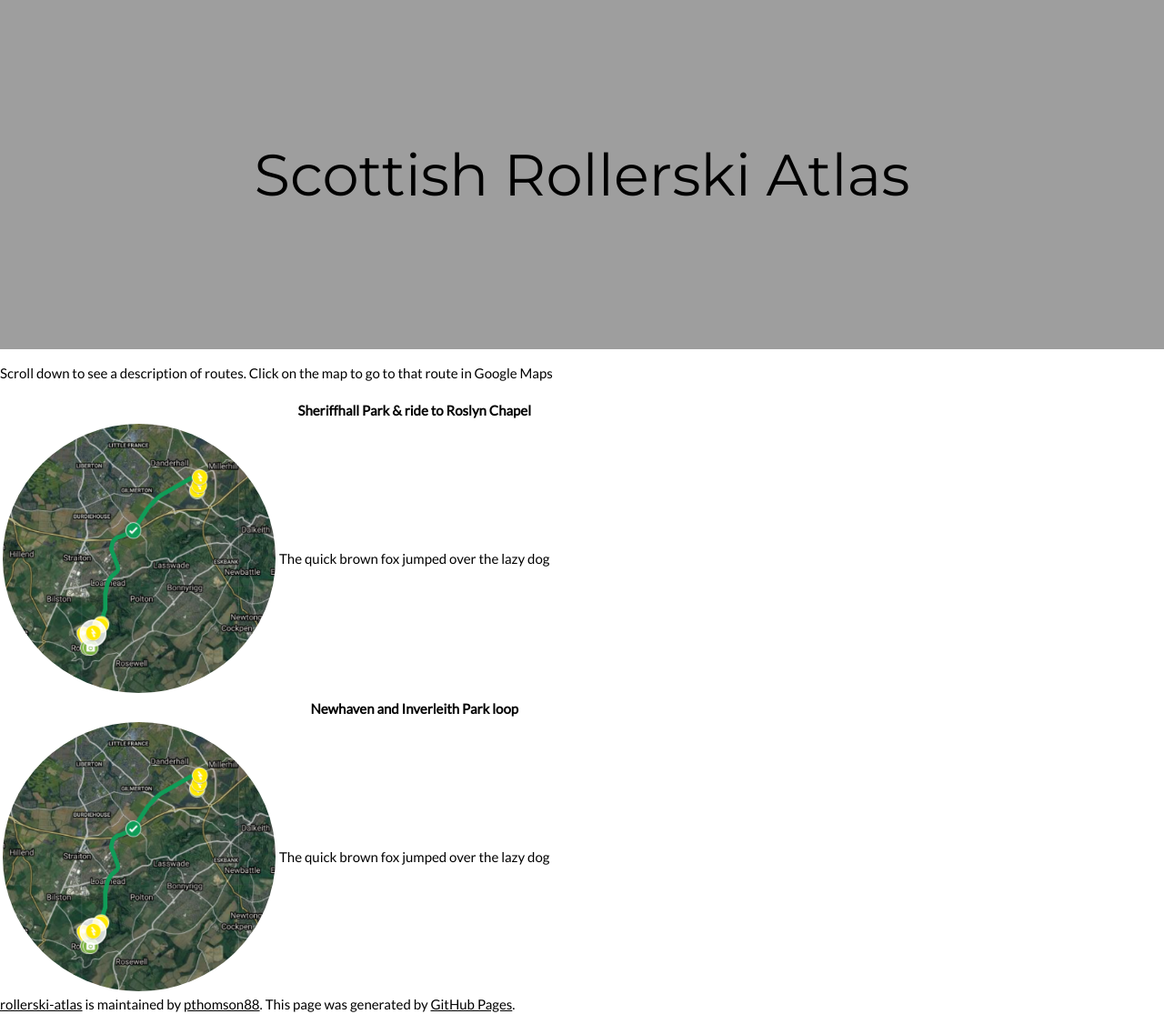
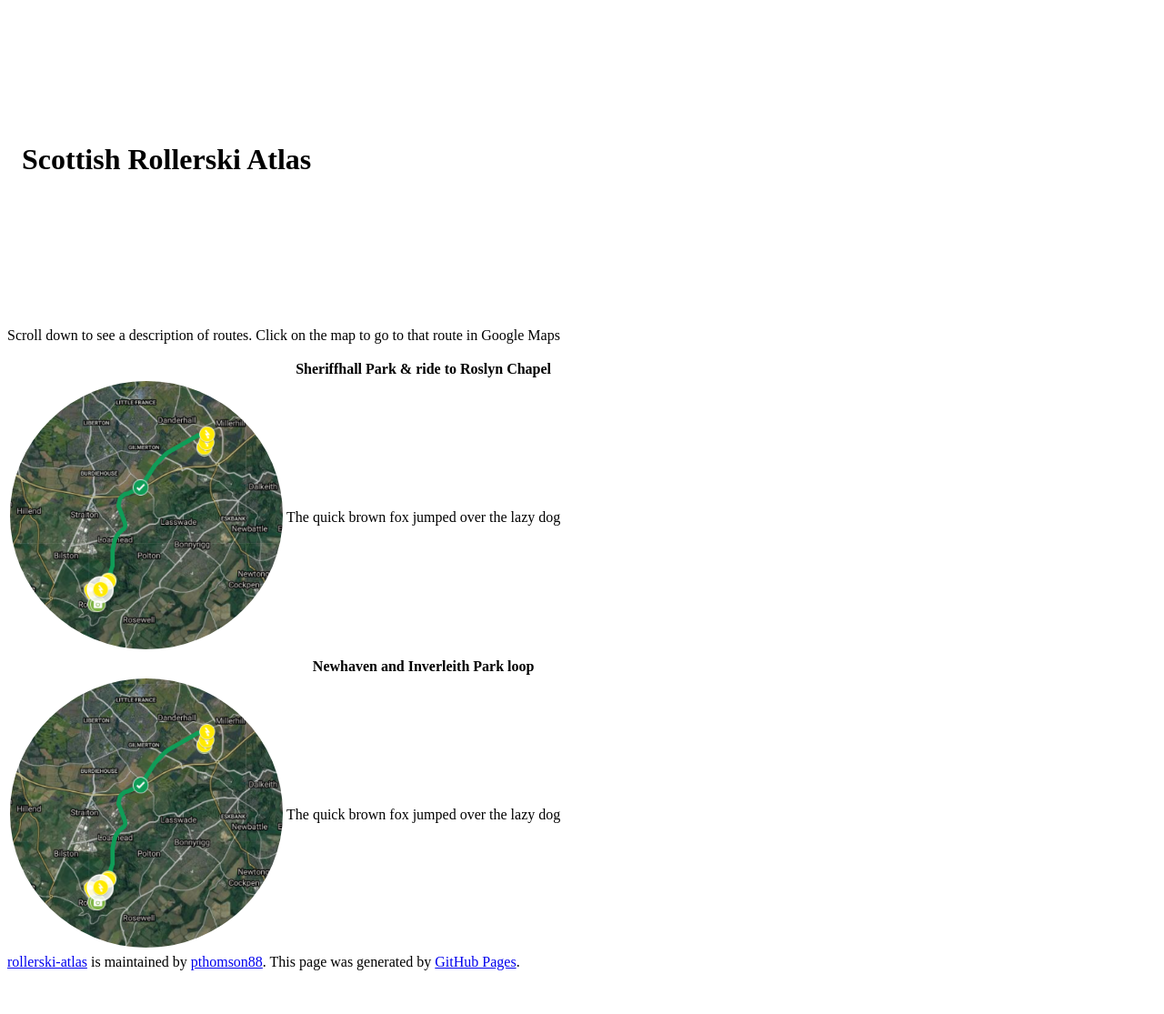
Before and after one commit to pthomson88/rollerski-atlas, a Jekyll site: the page built from index.md, in a window 1280 px wide. Shown: the whole page at 91% size. Built offline with Jekyll 4.4.1, drawn with Linux system fonts in a browser that asks for light colours; our own code applies the rules of GitHub Pages for plain Markdown files; after the commit the page ends 1075 px from its top, so only the background shows below that.

Commit message:
Update default.html

```diff
--- a/_layouts/default.html
+++ b/_layouts/default.html
@@ -19,16 +19,6 @@
     <meta name="viewport" content="width=device-width, initial-scale=1">
     <meta name="theme-color" content="#157878">
     <meta name="apple-mobile-web-app-status-bar-style" content="black-translucent">
-    <meta name="viewport" content="width=device-width, initial-scale=1">
-    <link rel="stylesheet" href="https://www.w3schools.com/w3css/4/w3.css">
-    <link rel="stylesheet" href="https://fonts.googleapis.com/css?family=Lato">
-    <link rel="stylesheet" href="https://fonts.googleapis.com/css?family=Montserrat">
-    <link rel="stylesheet" href="https://cdnjs.cloudflare.com/ajax/libs/font-awesome/4.7.0/css/font-awesome.min.css">
-    <style>
-      body,h1,h2,h3,h4,h5,h6 {font-family: "Lato", sans-serif}
-      .w3-bar,h1,button {font-family: "Montserrat", sans-serif}
-      .fa-anchor,.fa-coffee {font-size:200px}
-    </style>
     <style>
       img[src*="#previewmap"]{
         width:300px;
```
